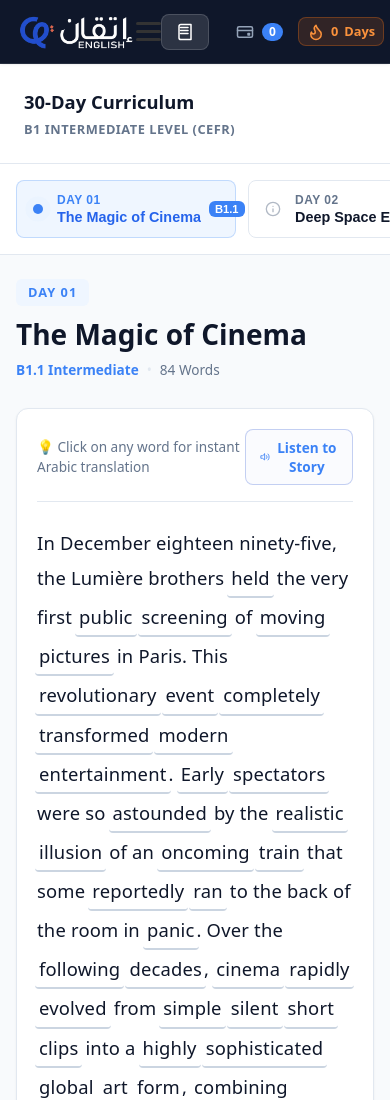
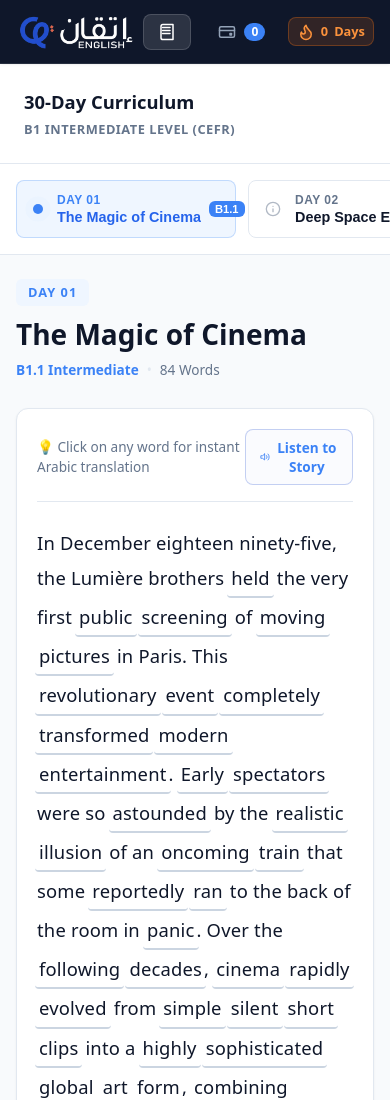
Before and after one commit to Basmah6/BasmahQueen, a plain HTML site: page index.html in a window 390 px wide. Shown: the top 1100 px of the page. Drawn offline with Linux system fonts and the light colour scheme; a web font is replaced by a local one.

Commit message:
Remove hamburger button from index.html
Removed hamburger button from the logo container.

```diff
--- a/index.html
+++ b/index.html
@@ -23,14 +23,6 @@
        <div class="logo-container" id="logo-home">
   <img src="./logoforblack.png" class="brand-logo" alt="إتقان English Logo">
 </div>
-
- <button id="btnMenu" class="hamburger">
-  <span></span>
-  <span></span>
-  <span></span>
-</button>
-
-
         <!-- Navigation Tabs -->
         <nav class="header-nav">
           <button class="nav-btn active" id="tab-challenge">
```
